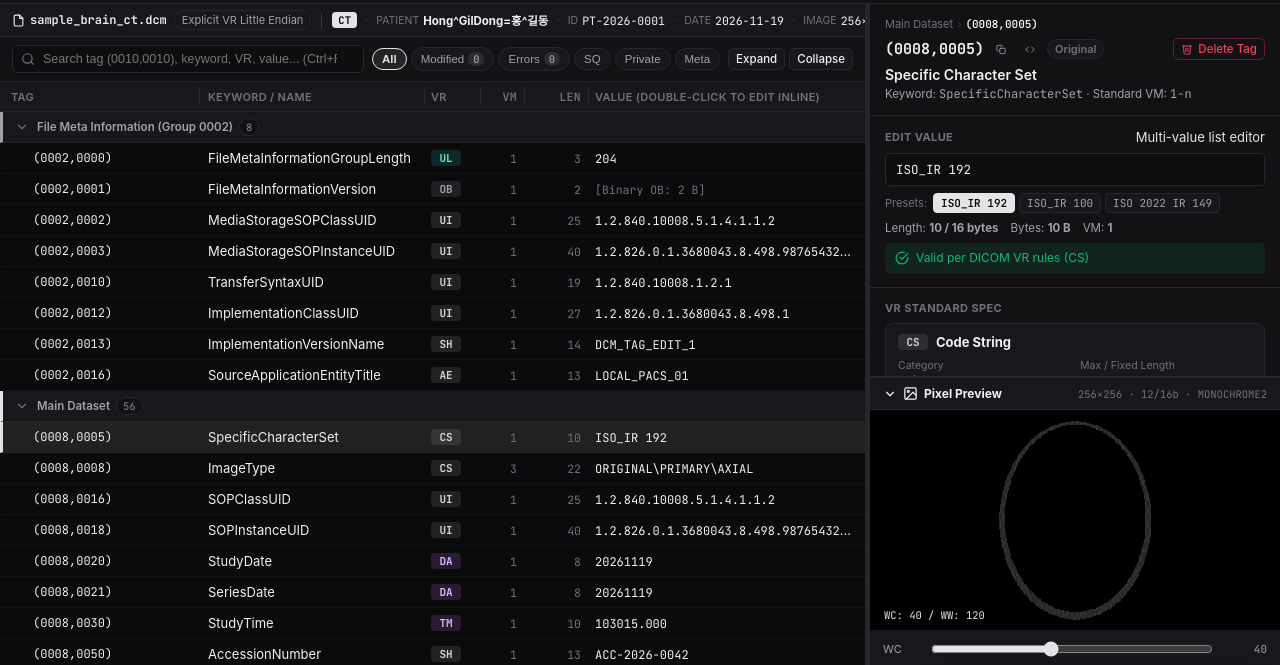
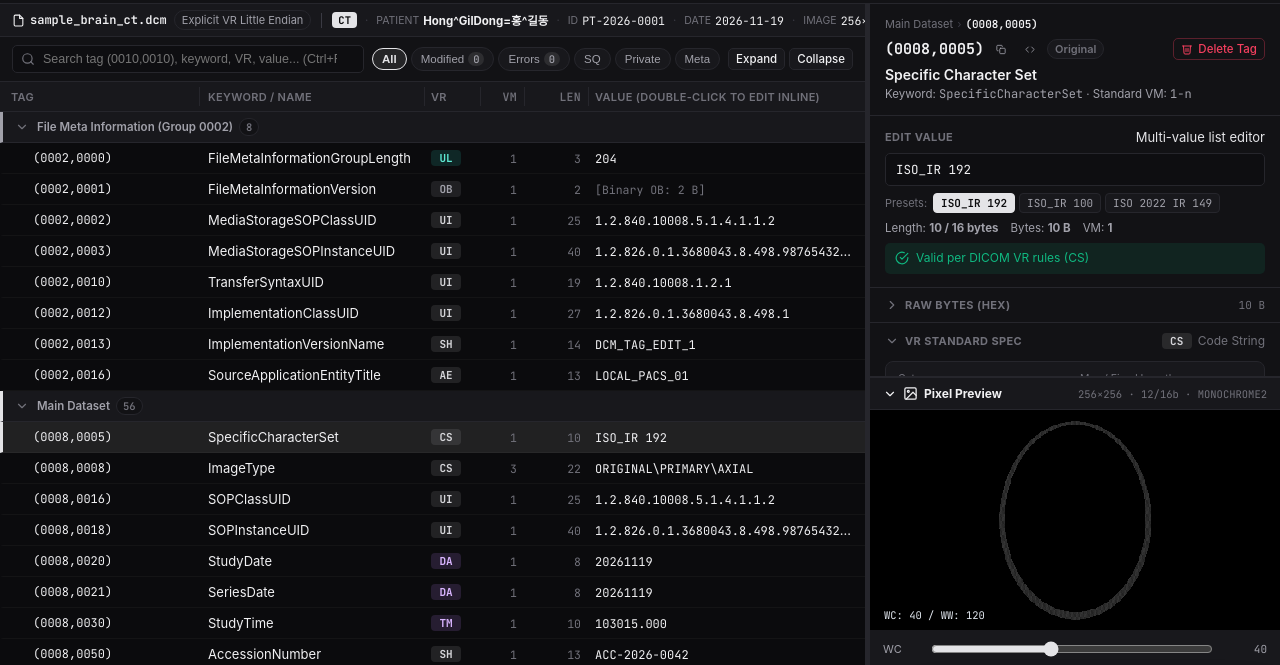
Before and after one commit to j0n9m1n1/dicom-tag-editor, a plain HTML site: page index.html in a window 1280 px wide. Both pictures are taken after a click on the button "Sample". Shown: the part 46-711 px from the top of the page. Drawn offline with Linux system fonts and the light colour scheme; a web font is replaced by a local one.

Commit message:
refactor(inspector): move Raw Bytes above VR Spec, convert both to accordions with auto-scroll

```diff
--- a/src/styles.css
+++ b/src/styles.css
@@ -1293,6 +1293,60 @@ code {
   color: var(--text-secondary);
   line-height: 1.55;
   margin: 8px 0 12px;
+}
+
+/* Inspector Collapsible Accordions (Raw Bytes & VR Spec) */
+.insp-accordion {
+  padding: 0;
+}
+
+.insp-acc-header {
+  width: 100%;
+  display: flex;
+  align-items: center;
+  justify-content: space-between;
+  gap: 8px;
+  padding: 10px 15px;
+  border: none;
+  background: transparent;
+  color: var(--text-primary);
+  font-family: inherit;
+  cursor: pointer;
+  text-align: left;
+  transition: background 0.12s;
+}
+.insp-acc-header:hover {
+  background: var(--bg-hover);
+}
+.insp-acc-header .insp-section-title {
+  margin-bottom: 0;
+}
+
+.insp-acc-left {
+  display: inline-flex;
+  align-items: center;
+  gap: 6px;
+  color: var(--text-muted);
+}
+
+.insp-acc-meta {
+  display: inline-flex;
+  align-items: center;
+  gap: 6px;
+  font-size: 11px;
+  color: var(--text-muted);
+  min-width: 0;
+  overflow: hidden;
+  text-overflow: ellipsis;
+  white-space: nowrap;
+}
+
+.insp-acc-body {
+  padding: 2px 15px 13px;
+}
+
+.insp-acc-body .hex-dump {
+  margin-top: 2px;
 }
 
 /* VR Spec Card */
--- a/src/ui/inspector.js
+++ b/src/ui/inspector.js
@@ -118,6 +118,7 @@ export class InspectorPanel {
     this._multiValueMode = false;
     this._pnStructuredMode = false;
     this._showRawHex = false;
+    this._showVrSpec = true;
 
     this.container.addEventListener('click', (e) => this._onClick(e));
     this.container.addEventListener('input', (e) => this._onInput(e));
@@ -315,14 +316,35 @@ export class InspectorPanel {
         ` : ''}
       </div>
 
-      <!-- 3. Slim VR Standard Spec Card -->
-      <div class="insp-section">
-        <div class="insp-section-title">${escapeHtml(t('inspVrSpecTitle'))}</div>
+      <!-- 3. Raw Bytes (Hex) Accordion (above VR Spec) -->
+      ${!node.isBinary && !node.isSequence ? `
+        <div class="insp-section insp-accordion ${this._showRawHex ? 'open' : ''}" id="insp-sec-rawhex">
+          <button type="button" class="insp-acc-header" data-action="toggle-raw-hex" aria-expanded="${this._showRawHex}">
+            <span class="insp-acc-left">
+              ${this._showRawHex ? icons.chevronDown(14) : icons.chevronRight(14)}
+              <span class="insp-section-title">${escapeHtml(t('inspRawHexTitle'))}</span>
+            </span>
+            <span class="insp-acc-meta mono">${node.rawBytes ? `${node.rawBytes.length} B` : `${new TextEncoder().encode(node.value || '').length} B`}</span>
+          </button>
+          ${this._showRawHex ? `<div class="insp-acc-body">${this._renderRawHexBody(node)}</div>` : ''}
+        </div>
+      ` : ''}
+
+      <!-- 4. VR Standard Spec Accordion -->
+      <div class="insp-section insp-accordion ${this._showVrSpec ? 'open' : ''}" id="insp-sec-vrspec">
+        <button type="button" class="insp-acc-header" data-action="toggle-vr-spec" aria-expanded="${this._showVrSpec}">
+          <span class="insp-acc-left">
+            ${this._showVrSpec ? icons.chevronDown(14) : icons.chevronRight(14)}
+            <span class="insp-section-title">${escapeHtml(t('inspVrSpecTitle'))}</span>
+          </span>
+          <span class="insp-acc-meta">
+            <span class="vr-pill vr-cat-${spec.category}">${escapeHtml(node.vr)}</span>
+            <span class="muted small">${escapeHtml(spec.name)}</span>
+          </span>
+        </button>
+        ${this._showVrSpec ? `
+          <div class="insp-acc-body">
             <div class="vr-spec-card">
-          <div class="vr-spec-head">
-            <span class="vr-pill vr-cat-${spec.category}">${escapeHtml(node.vr)}</span>
-            <strong>${escapeHtml(spec.name)}</strong>
-          </div>
               <div class="vr-spec-grid">
                 <div><span class="lbl">${escapeHtml(t('inspSpecCategory'))}</span><span>${escapeHtml(spec.category)}</span></div>
                 <div><span class="lbl">${escapeHtml(t('inspSpecLength'))}</span><span>${escapeHtml(maxLenText)}</span></div>
@@ -333,19 +355,8 @@ export class InspectorPanel {
               <div class="vr-spec-desc">${escapeHtml(vrText.description)}</div>
             </div>
           </div>
-
-      <!-- 4. Raw Bytes (Hex) Toggle -->
-      ${!node.isBinary && !node.isSequence ? `
-        <div class="insp-section">
-          <div class="insp-section-header">
-            <div class="insp-section-title">${escapeHtml(t('inspRawHexTitle'))}</div>
-            <button class="btn-link small" data-action="toggle-raw-hex">
-              ${escapeHtml(this._showRawHex ? t('inspRawHexHide') : t('inspRawHexShow'))}
-            </button>
+        ` : ''}
       </div>
-          ${this._showRawHex ? this._renderRawHexBody(node) : ''}
-        </div>
-      ` : ''}
     `;
   }
 
@@ -702,6 +713,20 @@ export class InspectorPanel {
       case 'toggle-raw-hex':
         this._showRawHex = !this._showRawHex;
         this._renderNode(info);
+        if (this._showRawHex) {
+          requestAnimationFrame(() => {
+            this.container.querySelector('#insp-sec-rawhex')?.scrollIntoView({ behavior: 'smooth', block: 'nearest' });
+          });
+        }
+        break;
+      case 'toggle-vr-spec':
+        this._showVrSpec = !this._showVrSpec;
+        this._renderNode(info);
+        if (this._showVrSpec) {
+          requestAnimationFrame(() => {
+            this.container.querySelector('#insp-sec-vrspec')?.scrollIntoView({ behavior: 'smooth', block: 'nearest' });
+          });
+        }
         break;
       case 'mv-add': {
         const cur = info.node.value || '';
```
Lines whose indentation alone changed are shown as unchanged.
